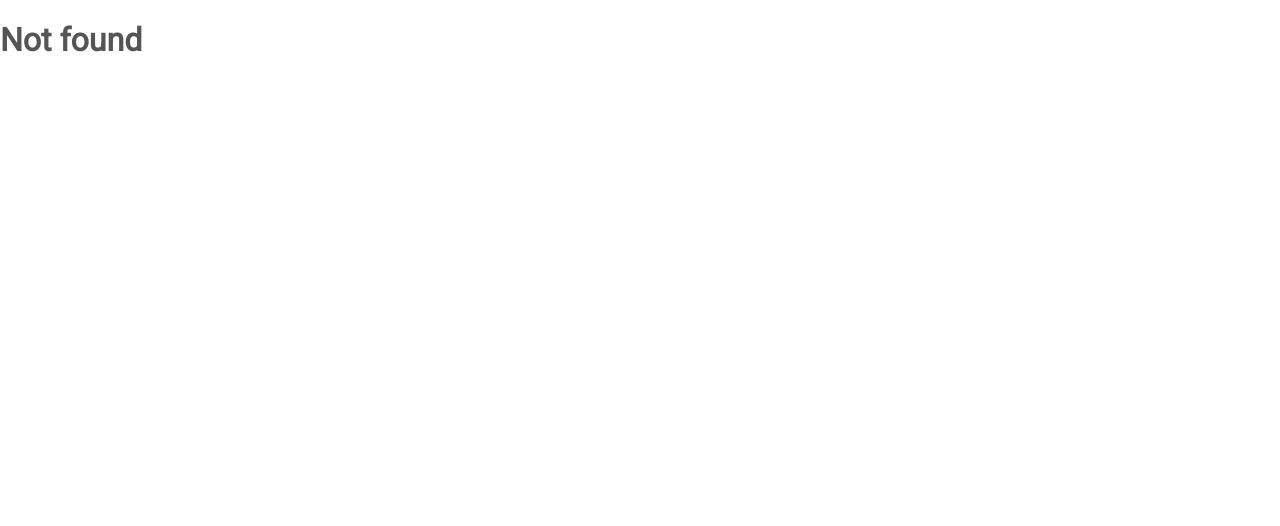
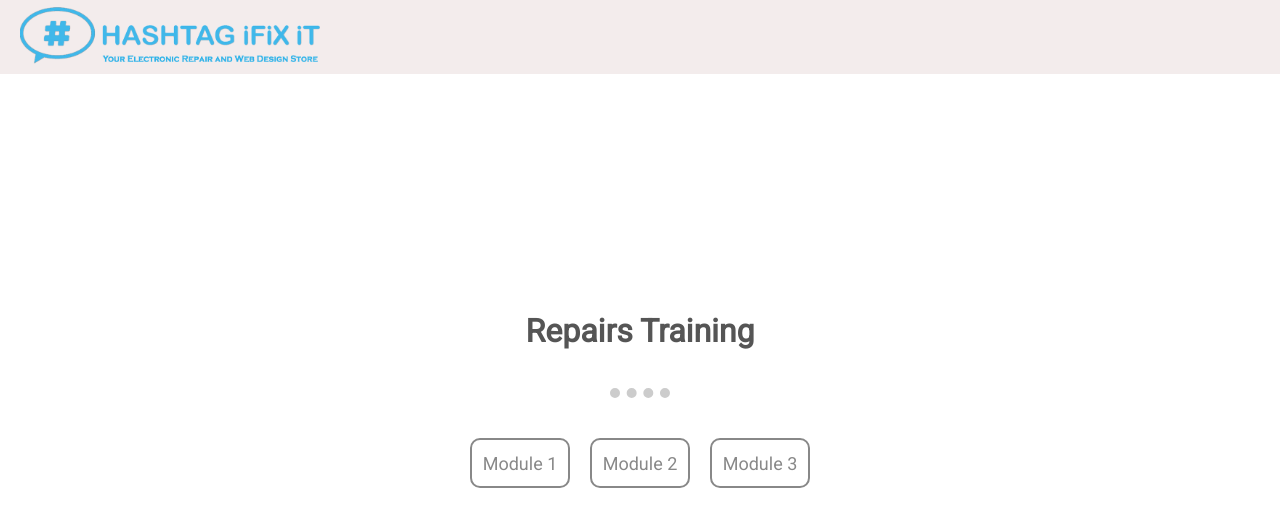
Before and after one commit to luistorres0/training-portal-demo, a React (Create React App) app: page /repairs in a window 1280 px wide. Shown: the top 526 px of the page. Built offline with nearby package versions, Linux system fonts and the light colour scheme.

Commit message:
Created a repairs view

```diff
--- a/src/App.js
+++ b/src/App.js
@@ -4,6 +4,7 @@ import { BrowserRouter as Router, Switch, Route } from "react-router-dom";
 import LoginView from "./LoginView/LoginView";
 import MainMenuView from "./MainMenuView/MainMenuView";
 import CustomerServiceView from "./CustomerServiceView/CustomerServiceView";
+import RepairsView from "./RepairsView/RepairsView";
 
 function App() {
   return (
@@ -19,6 +20,9 @@ function App() {
           <Route path="/customer-service">
             <CustomerServiceView />
           </Route>
+          <Route path="/repairs">
+            <RepairsView />
+          </Route>
           <Route>
             <h1>Not found</h1>
           </Route>
--- a/src/MainMenuView/MainMenuView.js
+++ b/src/MainMenuView/MainMenuView.js
@@ -25,7 +25,7 @@ function MainMenuView() {
             <figcaption>Customer Service</figcaption>
           </figure>
         </Link>
-        <Link style={linkStyle} to="">
+        <Link style={linkStyle} to="/repairs">
           <figure>
             <img src={repairs} alt="repairs" />
             <figcaption>Repairs</figcaption>
--- a/src/RepairsView/RepairsView.css
+++ b/src/RepairsView/RepairsView.css
@@ -0,0 +1,45 @@
+.repairs-view {
+    display: flex;
+    flex-direction: column;
+    justify-content: center;
+    align-items: center;
+    min-height: 100vh;
+  }
+
+  .repairs-view main{
+      display: flex;
+      justify-content: space-between;
+  }
+
+  .repairs-view h1{
+      margin-top: 0;
+      margin-bottom: 30px;
+  }
+
+  .repairs-view hr{
+      width: 60px;
+      border: 0;
+      border-top: 10px dotted #ccc;
+      margin-bottom: 40px;
+  }
+
+  .video-link-container{
+      display: flex;
+      justify-content: center;
+      align-items: center;
+      width: 100px;
+      height: 50px;
+      margin: 0 10px;
+      border-radius: 10px;
+      border: 2px solid #888;
+  }
+
+  .video-link-container:hover{
+      transform: scale(1.1);
+  }
+
+  .video-link-container a{
+      font-size: 18px;
+      text-decoration: none;
+      color: #888;
+  }
--- a/src/RepairsView/RepairsView.js
+++ b/src/RepairsView/RepairsView.js
@@ -0,0 +1,33 @@
+import React from "react";
+import "./RepairsView.css";
+
+import NavBar from "../Common/NavBar";
+
+function RepairsView() {
+  return (
+    <div className="repairs-view">
+      <NavBar />
+      <h1>Repairs Training</h1>
+      <hr />
+      <main>
+        <div className="video-link-container">
+          <a href="https://www.youtube.com/watch?v=O2ba-t_N1gE" target="_blank" rel="noreferrer">
+            Module 1
+          </a>
+        </div>
+        <div className="video-link-container">
+          <a href="https://www.youtube.com/watch?v=HvTRp1LbHGo" target="_blank" rel="noreferrer">
+            Module 2
+          </a>
+        </div>
+        <div className="video-link-container">
+          <a href="https://www.youtube.com/watch?v=s8O38YMI0QE" target="_blank" rel="noreferrer">
+            Module 3
+          </a>
+        </div>
+      </main>
+    </div>
+  );
+}
+
+export default RepairsView;
```
